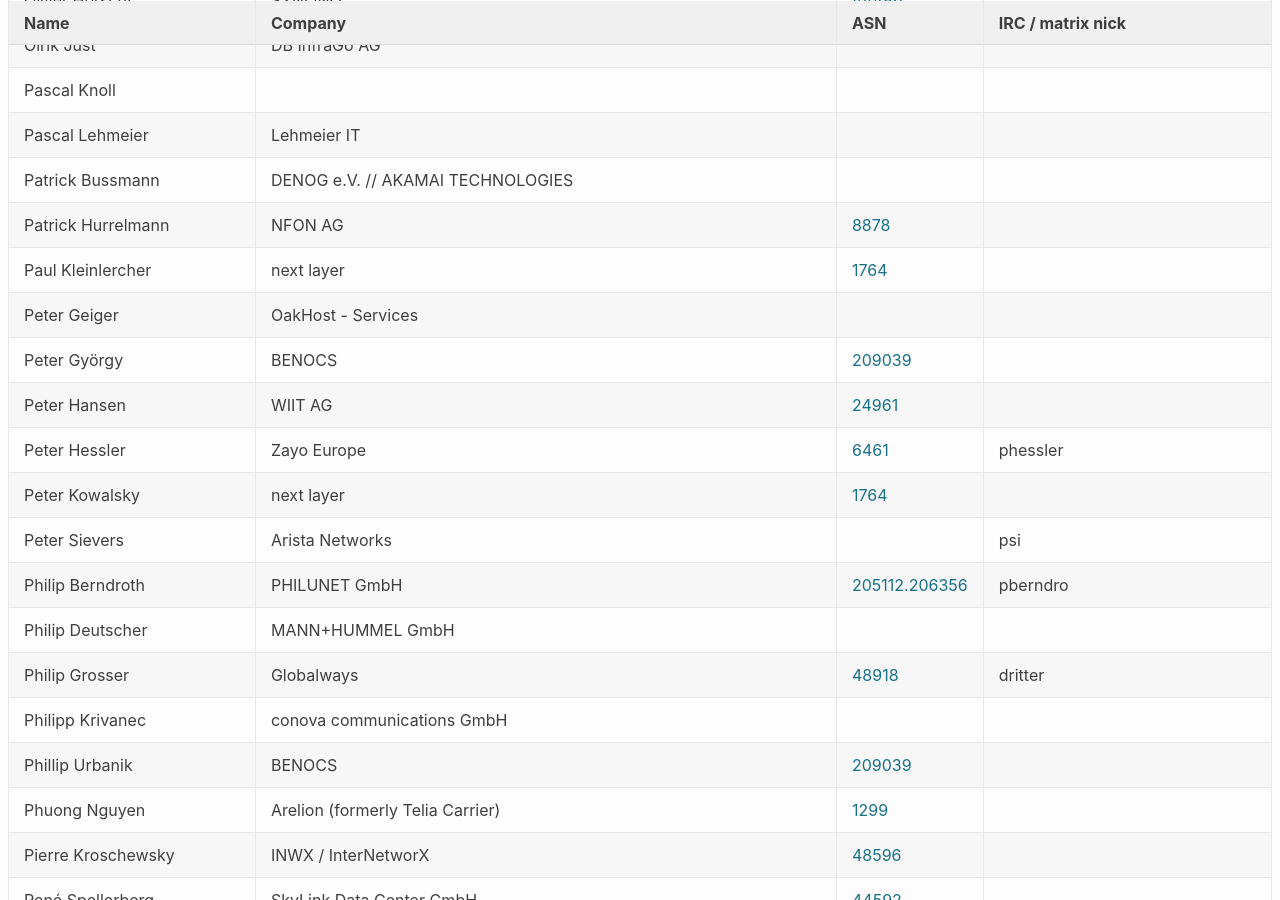
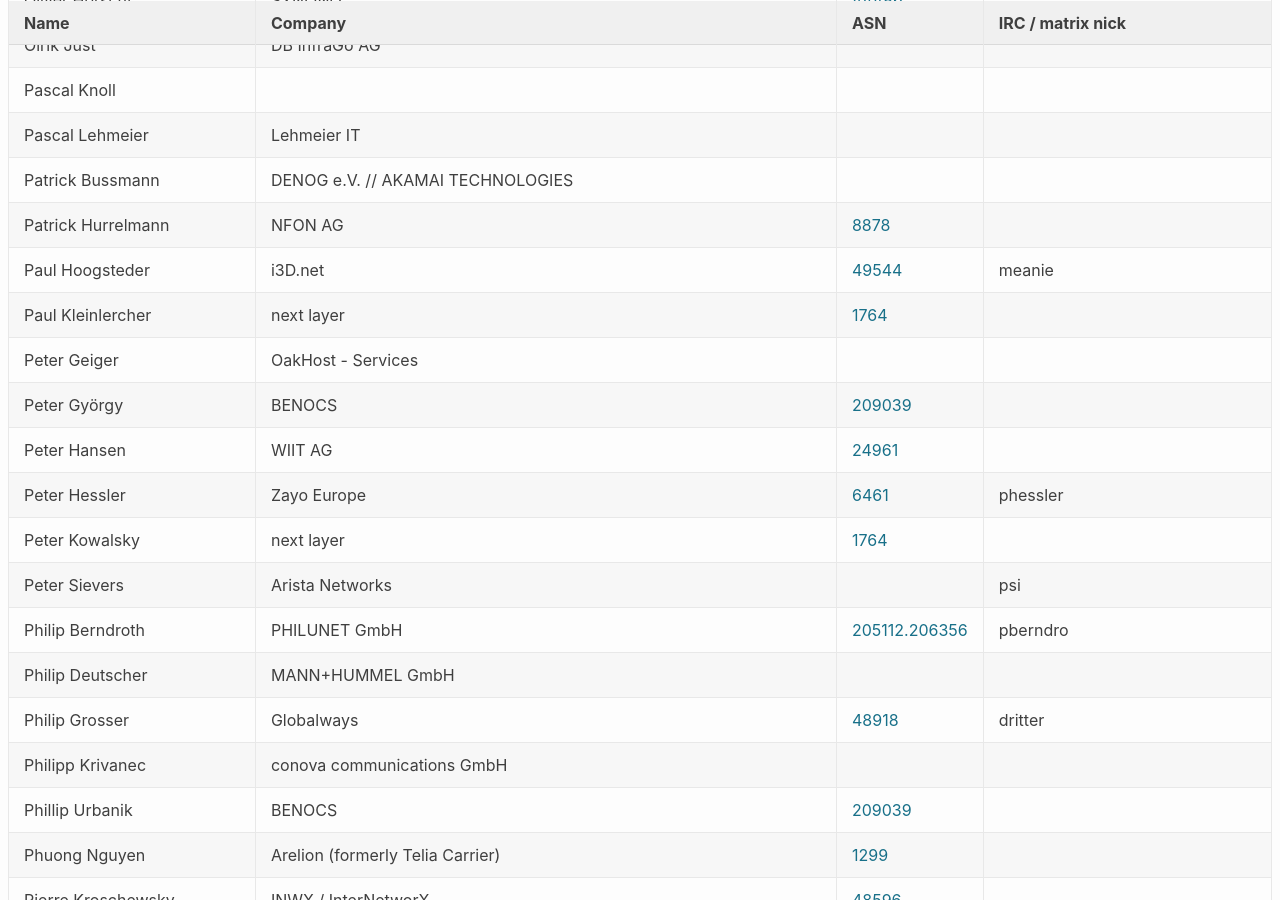
Before and after one commit to denog/pretix-attendeelist, a Jekyll site: the page built from denog16/index.markdown, in a window 1280 px wide and 900 px high, scrolled down 13165 px. Built offline with Jekyll 4.4.1, drawn with Linux system fonts in a browser that asks for light colours.

Commit message:
Latest data: Fri Oct 18 11:28:05 UTC 2024

```diff
--- a/_data/attendees_denog16_onsite.json
+++ b/_data/attendees_denog16_onsite.json
@@ -1752,6 +1752,12 @@
     "asn": "8878"
   },
   {
+    "name": "Paul Hoogsteder",
+    "company": "i3D.net",
+    "irc": "meanie",
+    "asn": "49544"
+  },
+  {
     "name": "Paul Kleinlercher",
     "company": "next layer",
     "irc": null,
```
